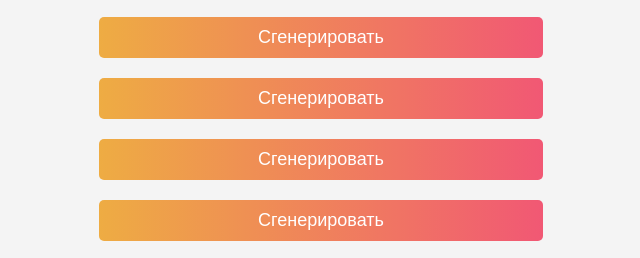
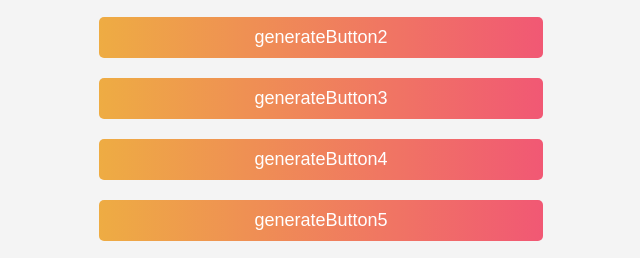
Before and after one commit to DikozImpact/warp-config-generator1, a website: page public/index.html in a window 1280 px wide. Shown: the part 331-589 px from the top of the page, 319-959 px from the left. Drawn offline with Linux system fonts and the light colour scheme; files whose address does not match are found by name.

Commit message:
Update index.html

```diff
--- a/public/index.html
+++ b/public/index.html
@@ -14,10 +14,10 @@
     <img src="/static/logo.svg" alt="Логотип">
     <div id="status"></div>
     <button id="generateButton"><span class="button__text">Сгенерировать</span></button>
-    <button id="generateButton2"><span class="button__text">Сгенерировать</span></button>
-    <button id="generateButton3"><span class="button__text">Сгенерировать</span></button>
-    <button id="generateButton4"><span class="button__text">Сгенерировать</span></button>
-    <button id="generateButton5"><span class="button__text">Сгенерировать</span></button>
+    <button id="generateButton2"><span class="button__text">generateButton2</span></button>
+    <button id="generateButton3"><span class="button__text">generateButton3</span></button>
+    <button id="generateButton4"><span class="button__text">generateButton4</span></button>
+    <button id="generateButton5"><span class="button__text">generateButton5</span></button>
     <button id="telegramButton"><span class="button__text">Telegram канал</span></button>
     <button id="githubButton"><span class="button__text">GitHub репозиторий</span></button>
     <div id="info">Пожалуйста, поддержите меня на GitHub, поставив звезду.</div>
```
